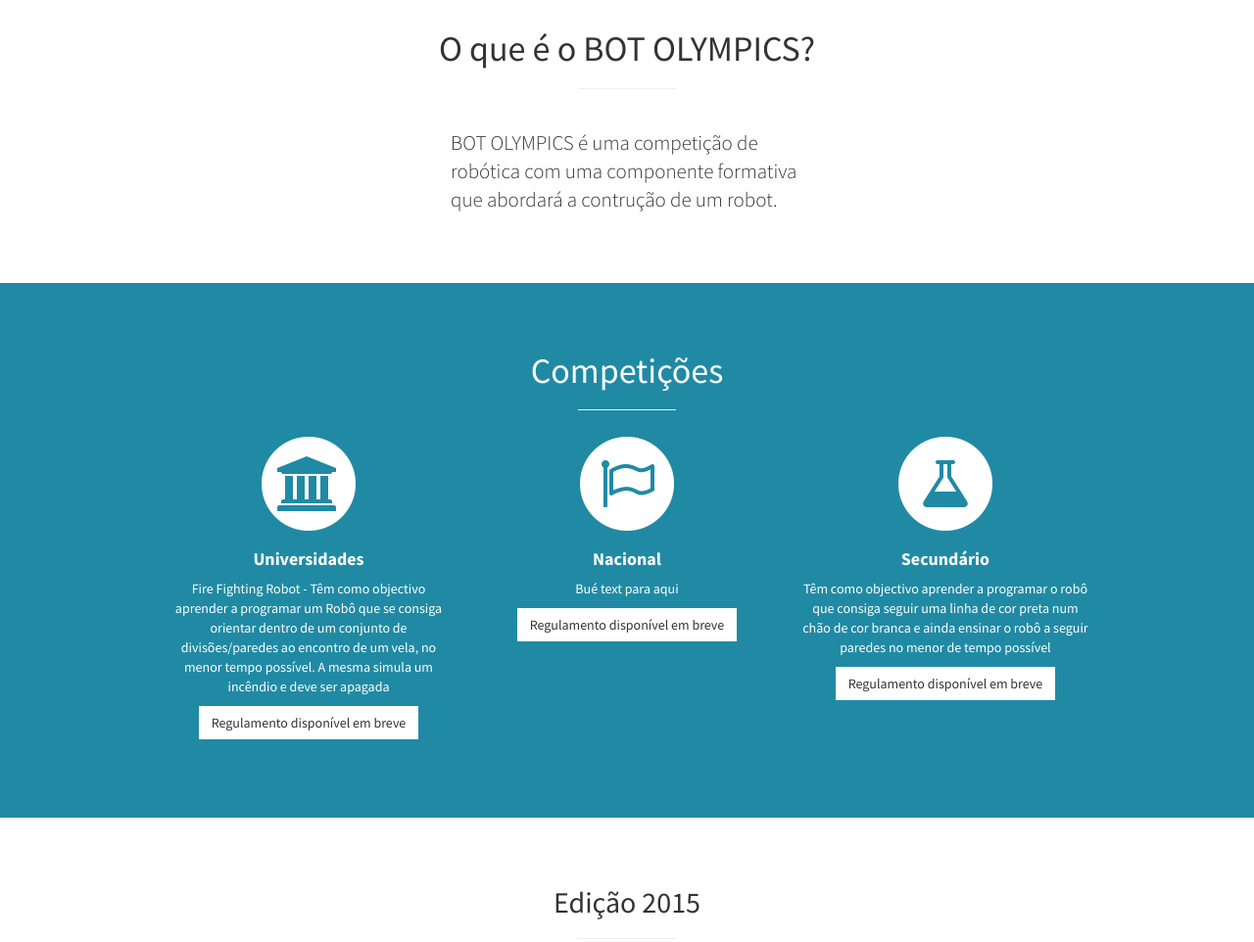
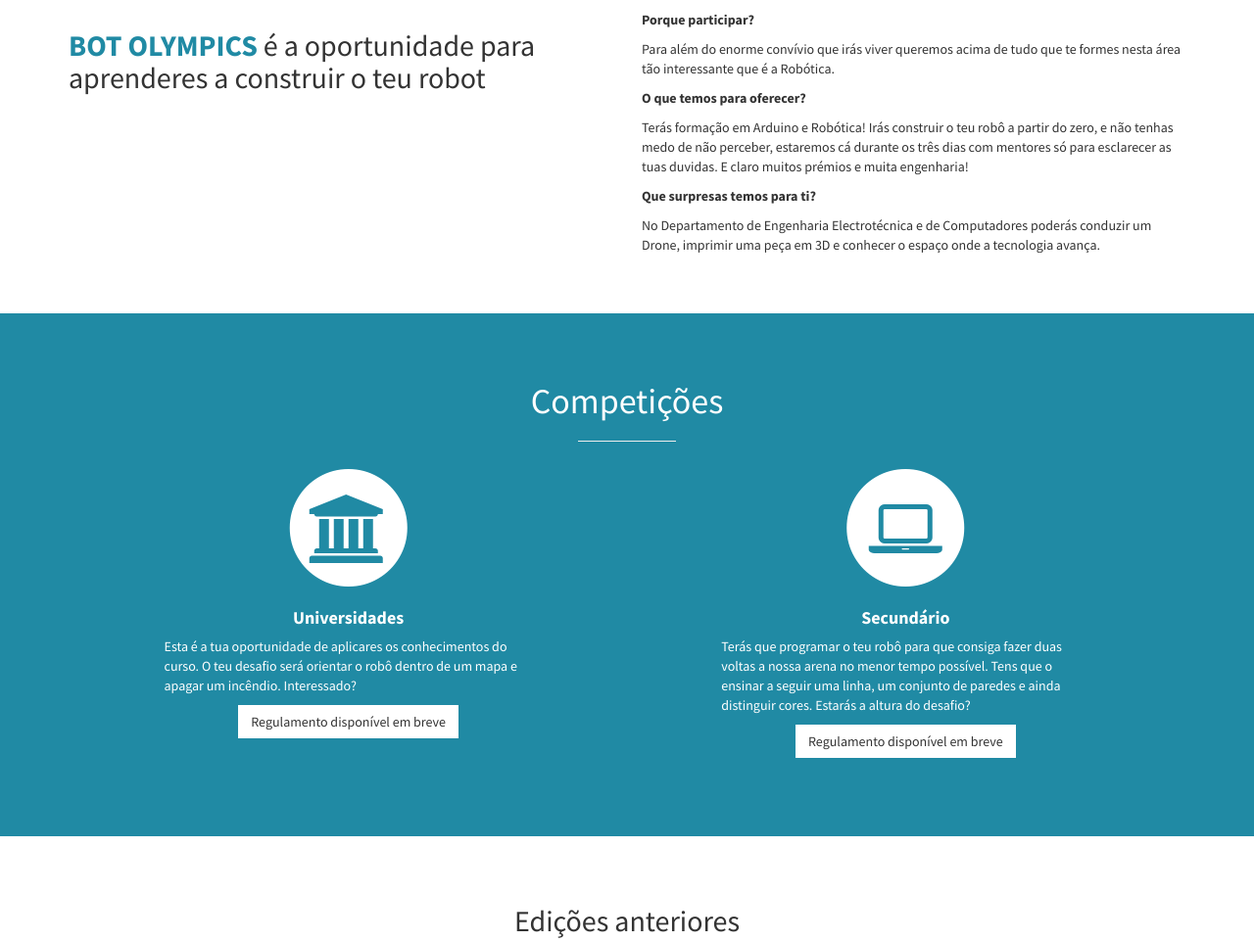
Before and after one commit to epreto/bot_theme, a plain HTML site: page index.html in a window 1280 px wide. Shown: the part 840-1802 px from the top of the page at 98% size. Drawn offline with Linux system fonts and the light colour scheme.

Commit message:
Add correct Text

```diff
--- a/css/stylish-portfolio.css
+++ b/css/botolympics.css
@@ -1,11 +1,3 @@
-/*!
- * Start Bootstrap - Stylish Portfolio Bootstrap Theme (http://startbootstrap.com)
- * Code licensed under the Apache License v2.0.
- * For details, see http://www.apache.org/licenses/LICENSE-2.0.
- */
-
-/* Global Styles */
-
 html,
 body {
     width: 100%;
@@ -200,6 +192,7 @@ hr.small {
 
 .portfolio-item {
     margin-bottom: 30px;
+    background-color: white;
 }
 
 .img-portfolio {
@@ -246,8 +239,7 @@ img.logo {
 }
 
 img.icon{
-  margin-left:auto;
-  margin-right:auto;
+  padding-left: 25%;
 }
 
 a.btn.btn-lg.btn-dark {
--- a/index.html
+++ b/index.html
@@ -15,19 +15,11 @@
     <link href="css/bootstrap.min.css" rel="stylesheet">
 
     <!-- Custom CSS -->
-    <link href="css/stylish-portfolio.css" rel="stylesheet">
+    <link href="css/botolympics.css" rel="stylesheet">
 
     <!-- Custom Fonts -->
     <link href="font-awesome/css/font-awesome.min.css" rel="stylesheet" type="text/css">
     <link href="http://fonts.googleapis.com/css?family=Source+Sans+Pro:300,400,700,300italic,400italic,700italic" rel="stylesheet" type="text/css">
-
-    <!-- HTML5 Shim and Respond.js IE8 support of HTML5 elements and media queries -->
-    <!-- WARNING: Respond.js doesn't work if you view the page via file:// -->
-    <!--[if lt IE 9]>
-        <script src="https://oss.maxcdn.com/libs/html5shiv/3.7.0/html5shiv.js"></script>
-        <script src="https://oss.maxcdn.com/libs/respond.js/1.4.2/respond.min.js"></script>
-    <![endif]-->
-
 </head>
 
 <body>
@@ -43,7 +35,7 @@
           <li>
               <a href="#about" onclick = $("#menu-close").click(); >Sobre</a>
               <a href="#competitions" onclick = $("#menu-close").click(); >Competições</a>
-              <a href="#editions" onclick = $("#menu-close").click(); >Edição 2015</a>
+              <a href="#editions" onclick = $("#menu-close").click(); >Edições anteriores</a>
               <a href="#contact" onclick = $("#menu-close").click(); >Contactos</a>
           </li>
       </ul>
@@ -63,18 +55,18 @@
     <section id="about" class="about">
         <div class="container">
             <div class="row">
-              <div class="col-lg-12 text-center">
-                  <h1>O que é o BOT OLYMPICS?</h1>
-                  <hr class="small"></hr>
-              </div>
-            </div>
-            <!-- /.row -->
-            <div class="row">
-                <div class="col-lg-4 col-sm-4 col-xs-1"></div>
-                <div class="col-lg-4 col-sm-4 col-xs-10 text-left">
-                    <h2 class="lead">BOT OLYMPICS é uma competição de robótica com uma componente formativa que abordará a contrução de um robot.</p>
+                <div class="col-lg-6 col-sm-5 col-xs-10 text-left">
+                    <h2><font color="#208AA4"><strong>BOT OLYMPICS</strong></font> é a oportunidade para aprenderes a construir o teu robot</h2>
                 </div>
-                <div class="col-lg-4 col-sm-4 col-xs-1"></div>
+                <div class="col-lg-6 col-sm-5 col-xs-10 text-left">
+                    <p><strong>Porque participar?</strong></p>
+                    <p>Para além do enorme convívio que irás viver queremos acima de tudo que te formes nesta área tão interessante que é a Robótica.</p>
+
+                    <p><strong>O que temos para oferecer?</strong></p>
+                    <p>Terás formação em Arduino e Robótica! Irás construir o teu  robô a partir do zero, e não tenhas medo de não perceber, estaremos cá durante os três dias com mentores só para esclarecer as tuas duvidas.  E claro muitos prémios e muita engenharia!</p>
+                    <p><strong>Que surpresas temos para ti?</strong></p>
+                    <p>No Departamento de Engenharia Electrotécnica e de Computadores poderás conduzir um Drone, imprimir uma peça em 3D e conhecer o espaço onde a tecnologia avança.</p>
+                </div>
             </div>
             <!-- /.row -->
         </div>
@@ -87,46 +79,34 @@
         <div class="container">
             <div class="row text-center">
                 <div class="col-lg-10 col-lg-offset-1">
-                    <h1>Competições</h1>
-                    <hr class="small">
+                  <h1>Competições</h1>
+                  <hr class="small">
                     <div class="row">
-                        <div class="col-md-4 col-sm-6">
+                        <div class="col-md-5 col-sm-5">
                             <div class="service-item">
-                                <span class="fa-stack fa-4x">
+                                <span class="fa-stack fa-5x">
                                 <i class="fa fa-circle fa-stack-2x"></i>
                                 <i class="fa fa-university fa-stack-1x text-primary"></i>
                             </span>
                                 <h4>
                                     <strong>Universidades</strong>
                                 </h4>
-                                <p>Fire Fighting Robot - Têm como objectivo aprender a programar um Robô que se consiga orientar dentro de um conjunto de divisões/paredes ao encontro de um vela, no menor tempo possível. A mesma simula um incêndio e deve ser apagada
-</p>
+                                <p align="left">Esta é a tua oportunidade de aplicares os conhecimentos do curso. O teu desafio será orientar o robô dentro de um mapa e apagar um incêndio. Interessado?</p>
                                 <a href="#" class="btn btn-light">Regulamento disponível em breve</a>
                             </div>
                         </div>
-                        <div class="col-md-4 col-sm-6">
+                        <div class = "col-md-2 col-sm-2">
+                        </div>
+                        <div class="col-md-5 col-sm-5">
                             <div class="service-item">
-                                <span class="fa-stack fa-4x">
+                                <span class="fa-stack fa-5x">
                                 <i class="fa fa-circle fa-stack-2x"></i>
-                                <i class="fa fa-flag-o fa-stack-1x text-primary"></i>
-                            </span>
-                                <h4>
-                                    <strong>Nacional</strong>
-                                </h4>
-                                <p>Bué text para aqui</p>
-                                <a href="#" class="btn btn-light">Regulamento disponível em breve</a>
-                            </div>
-                        </div>
-                        <div class="col-md-4 col-sm-6">
-                            <div class="service-item">
-                                <span class="fa-stack fa-4x">
-                                <i class="fa fa-circle fa-stack-2x"></i>
-                                <i class="fa fa-flask fa-stack-1x text-primary"></i>
+                                <i class="fa fa-laptop fa-stack-1x text-primary"></i>
                             </span>
                                 <h4>
                                     <strong>Secundário</strong>
                                 </h4>
-                                <p>Têm como objectivo aprender a programar o robô que consiga seguir uma linha de cor preta num chão de cor branca e ainda ensinar o robô a seguir paredes no menor de tempo possível</p>
+                                <p align="left">Terás que programar o teu robô para que consiga fazer duas voltas a nossa arena no menor tempo possível. Tens que o ensinar a seguir uma linha, um conjunto de paredes e ainda distinguir cores. Estarás a altura do desafio?</p>
                                 <a href="#" class="btn btn-light">Regulamento disponível em breve</a>
                             </div>
                         </div>
@@ -145,16 +125,16 @@
         <div class="container">
             <div class="row">
                 <div class="col-lg-10 col-lg-offset-1 text-center">
-                    <h2>Edição 2015</h2>
+                    <h2>Edições anteriores</h2>
                     <hr class="small">
                         <div class="embed-responsive embed-responsive-16by9">
-                            <iframe class="embed-responsive-item" src="https://www.youtube.com/embed/9Phx7OKJ8Ek"></iframe>
+                            <iframe class="embed-responsive-item" width="1280" height="720" src="https://www.youtube.com/embed/9Phx7OKJ8Ek"></iframe>
                         </div>
                 </div>
               </div>
               <div class="row">
                   <div class="col-lg-12 text-center">
-                    <a href="/edicao2015/index.html" class="btn btn-lg btn-dark">Queres saber mais?</a>
+                    <a href="/edicao2015/index.html" class="btn btn-lg btn-dark">Edição 2015</a>
                   </div>
               </div>
             <!-- /.row -->
@@ -163,29 +143,9 @@
     </section>
 
     <!-- Callout -->
-    <!--
-    <aside class="callout">
-        <div class="text-vertical-center">
-            <h1>Vertically Centered Text</h1>
-        </div>
-    </aside> -->
 
-    <!-- Call to Action -->
-    <!--
-    <aside class="call-to-action bg-primary">
-        <div class="container">
-            <div class="row">
-                <div class="col-lg-12 text-center">
-                    <h3>The buttons below are impossible to resist.</h3>
-                    <a href="#" class="btn btn-lg btn-light">Click Me!</a>
-                    <a href="#" class="btn btn-lg btn-dark">Look at Me!</a>
-                </div>
-            </div>
-        </div>
-    </aside> -->
-    <!-- Map -->
     <section id="contact" class="map">
-        <iframe width="100%" height="100%" frameborder="0" scrolling="no" marginheight="0" marginwidth="0" src="https://www.google.com/maps/embed?pb=!1m14!1m8!1m3!1d48755.789284588616!2d-8.399598431396484!3d40.20379451447572!3m2!1i1024!2i768!4f13.1!3m3!1m2!1s0xd22f99534710f55%3A0x6f9fbebbec1bd8ea!2sDepartamento+de+Engenharia+Electrot%C3%A9cnica+e+de+Computadores!5e0!3m2!1spt-PT!2spt!4v1448855198619"></iframe>
+        <iframe width="100%" height="100%" frameborder="0" scrolling="no" marginheight="0" marginwidth="0" src="https://www.google.com/maps/embed?pb=!1m18!1m12!1m3!1d3048.0164624849444!2d-8.418928384611112!3d40.1864470793925!2m3!1f0!2f0!3f0!3m2!1i1024!2i768!4f13.1!3m3!1m2!1s0xd22f99534710f55%3A0x6f9fbebbec1bd8ea!2sDepartamento+de+Engenharia+Electrot%C3%A9cnica+e+de+Computadores!5e0!3m2!1spt-PT!2spt!4v1448860957689"></iframe>
         <br />
         <small>
             <a href="https://www.google.com/maps/embed?pb=!1m14!1m8!1m3!1d48755.789284588616!2d-8.399598431396484!3d40.20379451447572!3m2!1i1024!2i768!4f13.1!3m3!1m2!1s0xd22f99534710f55%3A0x6f9fbebbec1bd8ea!2sDepartamento+de+Engenharia+Electrot%C3%A9cnica+e+de+Computadores!5e0!3m2!1spt-PT!2spt!4v1448855198619"></a>
```
